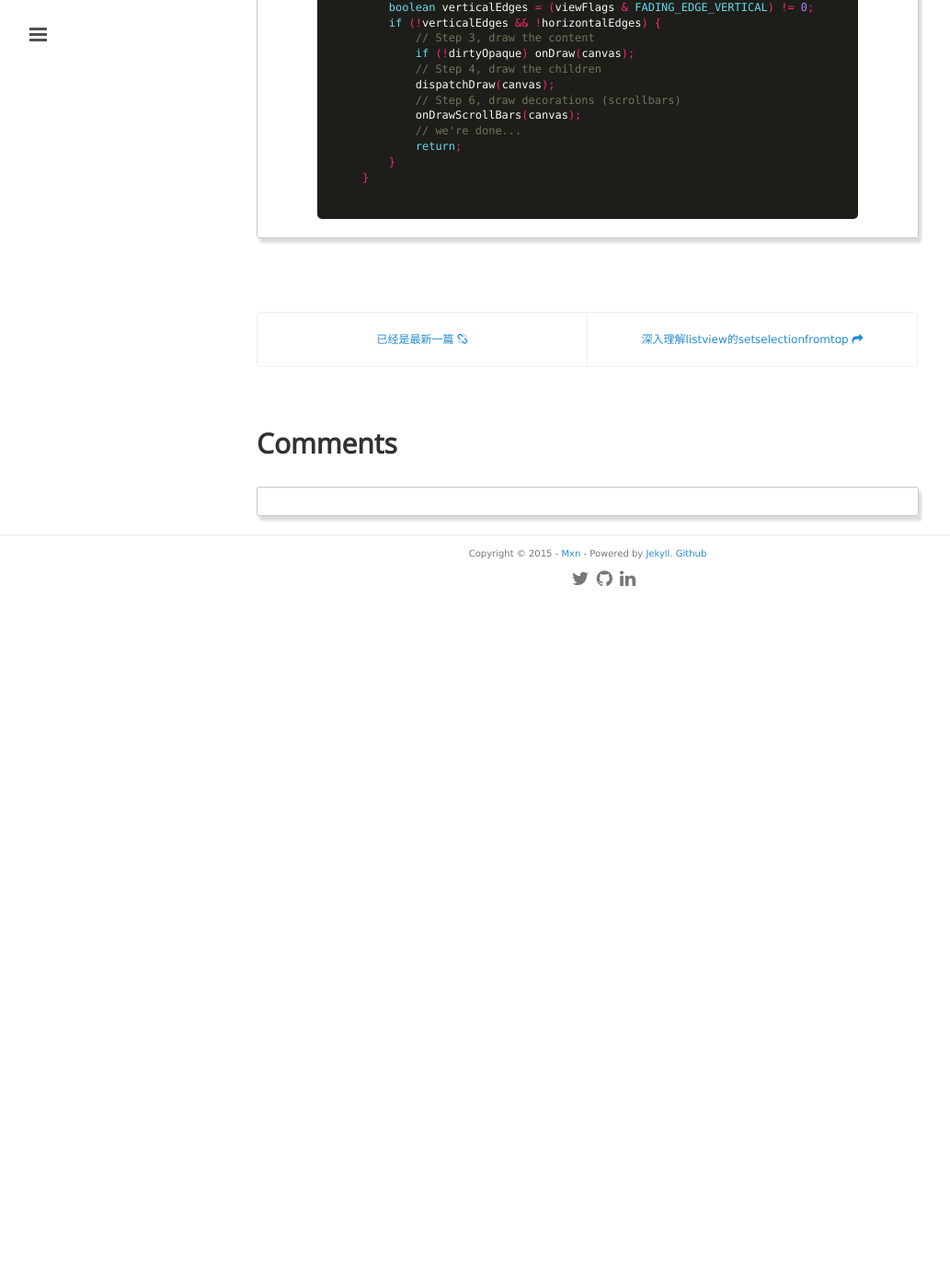
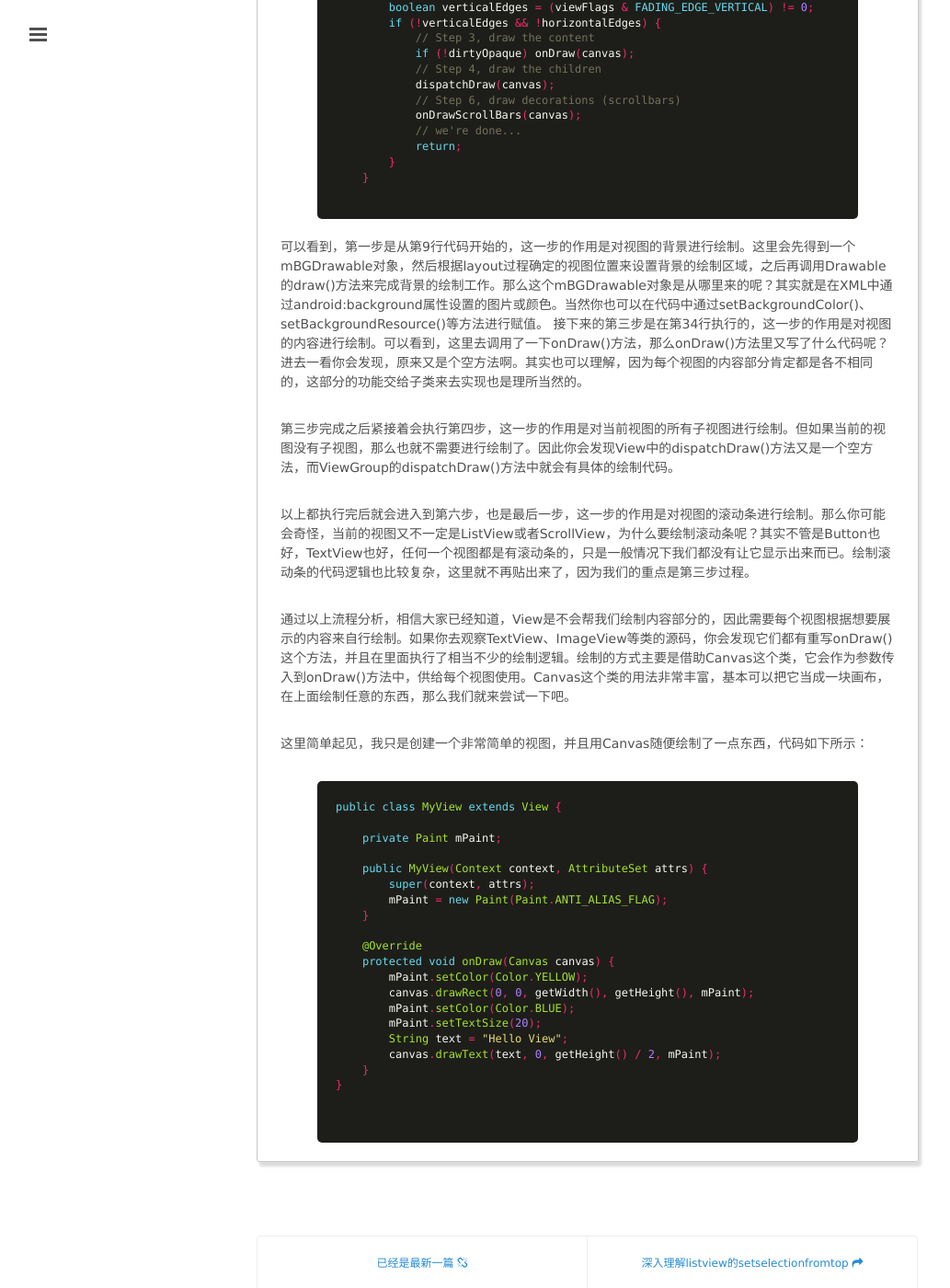
Before and after one commit to mxn21/mxn21.github.io, a Jekyll site: the page built from _posts/2015-7-14-深入了解android view绘制机制.md, in a window 1280 px wide and 1400 px high, scrolled down 11700 px. Shown: the whole window at 92% size, without its empty margins (1-1034 px from the left). Built offline with Jekyll 4.4.1, drawn with Linux system fonts in a browser that asks for light colours; Markdown is read by kramdown in place of the engine named in the settings; comment, search, counter and statistics services are not loaded; before the commit the page ends 12354 px from its top, so only the background shows below that.

Commit message:
21312
324234

```diff
--- a/_posts/2015-7-14-深入了解android view绘制机制.md
+++ b/_posts/2015-7-14-深入了解android view绘制机制.md
@@ -516,3 +516,37 @@
         }
     }
      {% endhighlight %}
+
+可以看到，第一步是从第9行代码开始的，这一步的作用是对视图的背景进行绘制。这里会先得到一个mBGDrawable对象，然后根据layout过程确定的视图位置来设置背景的绘制区域，之后再调用Drawable的draw()方法来完成背景的绘制工作。那么这个mBGDrawable对象是从哪里来的呢？其实就是在XML中通过android:background属性设置的图片或颜色。当然你也可以在代码中通过setBackgroundColor()、setBackgroundResource()等方法进行赋值。
+接下来的第三步是在第34行执行的，这一步的作用是对视图的内容进行绘制。可以看到，这里去调用了一下onDraw()方法，那么onDraw()方法里又写了什么代码呢？进去一看你会发现，原来又是个空方法啊。其实也可以理解，因为每个视图的内容部分肯定都是各不相同的，这部分的功能交给子类来去实现也是理所当然的。
+
+第三步完成之后紧接着会执行第四步，这一步的作用是对当前视图的所有子视图进行绘制。但如果当前的视图没有子视图，那么也就不需要进行绘制了。因此你会发现View中的dispatchDraw()方法又是一个空方法，而ViewGroup的dispatchDraw()方法中就会有具体的绘制代码。
+
+以上都执行完后就会进入到第六步，也是最后一步，这一步的作用是对视图的滚动条进行绘制。那么你可能会奇怪，当前的视图又不一定是ListView或者ScrollView，为什么要绘制滚动条呢？其实不管是Button也好，TextView也好，任何一个视图都是有滚动条的，只是一般情况下我们都没有让它显示出来而已。绘制滚动条的代码逻辑也比较复杂，这里就不再贴出来了，因为我们的重点是第三步过程。
+
+通过以上流程分析，相信大家已经知道，View是不会帮我们绘制内容部分的，因此需要每个视图根据想要展示的内容来自行绘制。如果你去观察TextView、ImageView等类的源码，你会发现它们都有重写onDraw()这个方法，并且在里面执行了相当不少的绘制逻辑。绘制的方式主要是借助Canvas这个类，它会作为参数传入到onDraw()方法中，供给每个视图使用。Canvas这个类的用法非常丰富，基本可以把它当成一块画布，在上面绘制任意的东西，那么我们就来尝试一下吧。
+
+这里简单起见，我只是创建一个非常简单的视图，并且用Canvas随便绘制了一点东西，代码如下所示：
+
+    {% highlight java  %}
+public class MyView extends View {
+
+    private Paint mPaint;
+
+    public MyView(Context context, AttributeSet attrs) {
+        super(context, attrs);
+        mPaint = new Paint(Paint.ANTI_ALIAS_FLAG);
+    }
+
+    @Override
+    protected void onDraw(Canvas canvas) {
+        mPaint.setColor(Color.YELLOW);
+        canvas.drawRect(0, 0, getWidth(), getHeight(), mPaint);
+        mPaint.setColor(Color.BLUE);
+        mPaint.setTextSize(20);
+        String text = "Hello View";
+        canvas.drawText(text, 0, getHeight() / 2, mPaint);
+    }
+}
+
+     {% endhighlight %}
```
